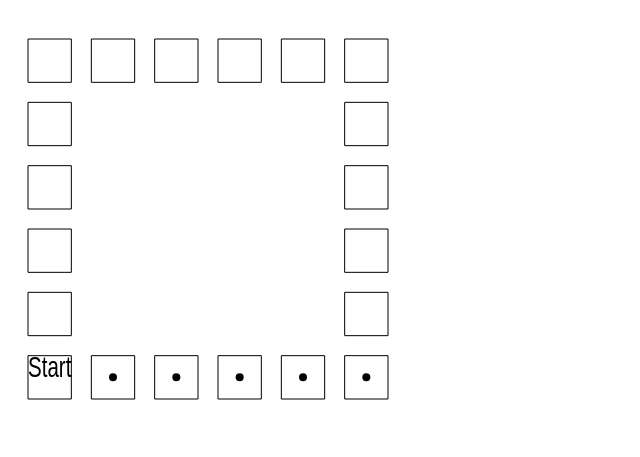
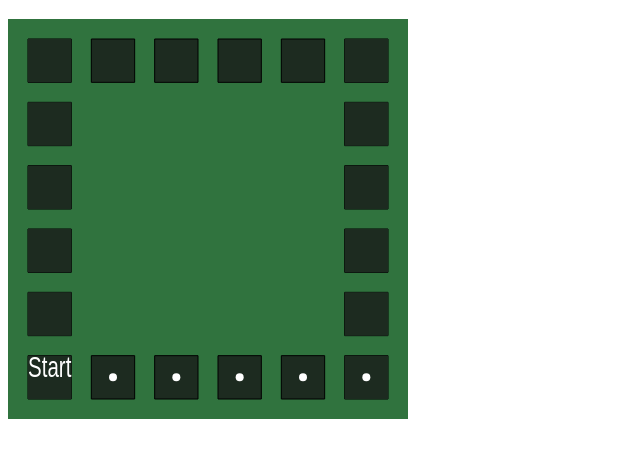
Before and after one commit to fredrijo/bezzerwizzer-game, a plain HTML site: page bezzerwizzer.html in a window 1280 px wide. Shown: the part 61-518 px from the top of the page, without its empty margins (0-640 px from the left). Drawn offline with Linux system fonts and the light colour scheme.

Commit message:
Better colors

```diff
--- a/bezzerwizzer.html
+++ b/bezzerwizzer.html
@@ -31,32 +31,46 @@
         var spaceBetweenSpaces = 20;
         var radius = boardSize/100;
 
+        var backgroundColor = "#30733e"
+        var tileColor = "#1d2b20"
+        var dotColor = "white"
+
         function drawBoard(){
+            ctx.rect(0, 0, boardSize, boardSize);
+            ctx.fillStyle = backgroundColor;
+            ctx.fill();
+
             var tileSize = (boardSize - 7*spaceBetweenSpaces) / 6;
             // Vertikale bokser
             for (var i=0; i<6; i++){
+                ctx.beginPath();
+                ctx.rect(spaceBetweenSpaces, spaceBetweenSpaces + i*(tileSize+spaceBetweenSpaces), tileSize, tileSize);
+                ctx.rect(boardSize-spaceBetweenSpaces-tileSize, spaceBetweenSpaces + i*(tileSize+spaceBetweenSpaces), tileSize, tileSize);
+                ctx.stroke();
+                ctx.fillStyle = tileColor;
+                ctx.fill();
                 if (i==5){
                     ctx.font = "30px Arial";
                     ctx.textAlign = "center";
+                    ctx.fillStyle = dotColor;
                     ctx.fillText("Start", spaceBetweenSpaces + tileSize/2, (i+1)*(tileSize+spaceBetweenSpaces) - tileSize/2, tileSize);
                     ctx.beginPath();
                     ctx.arc((i+1)*(spaceBetweenSpaces+tileSize)-tileSize/2, boardSize-spaceBetweenSpaces-tileSize/2, radius, 0, 2*Math.PI);
                     ctx.fill();
                 }
-                ctx.beginPath();
-                ctx.rect(spaceBetweenSpaces, spaceBetweenSpaces + i*(tileSize+spaceBetweenSpaces), tileSize, tileSize);
-                ctx.rect(boardSize-spaceBetweenSpaces-tileSize, spaceBetweenSpaces + i*(tileSize+spaceBetweenSpaces), tileSize, tileSize);
-                ctx.stroke();
             }
             // Horisontale bokser
             for(var i=1; i<5; i++){
                 ctx.beginPath();
                 ctx.rect(spaceBetweenSpaces + i*(tileSize+spaceBetweenSpaces), spaceBetweenSpaces, tileSize, tileSize);
                 ctx.rect(spaceBetweenSpaces + i*(tileSize+spaceBetweenSpaces), boardSize-spaceBetweenSpaces-tileSize, tileSize, tileSize);
+                ctx.fillStyle = tileColor;
+                ctx.fill();
                 ctx.closePath();
                 ctx.stroke();
                 ctx.beginPath();
                 ctx.arc((i+1)*(spaceBetweenSpaces+tileSize)-tileSize/2, boardSize-spaceBetweenSpaces-tileSize/2, radius, 0, 2*Math.PI);
+                ctx.fillStyle = dotColor;
                 ctx.fill();
             }
         }
```
